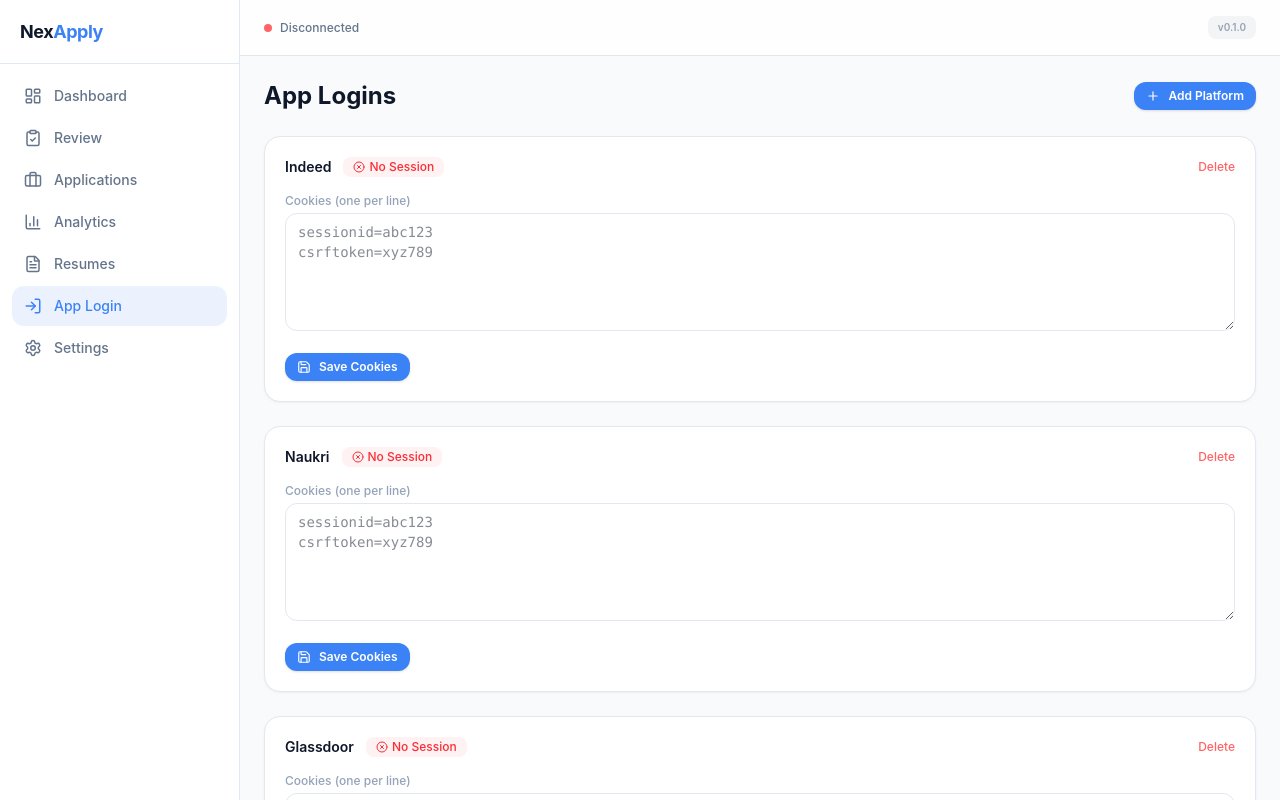
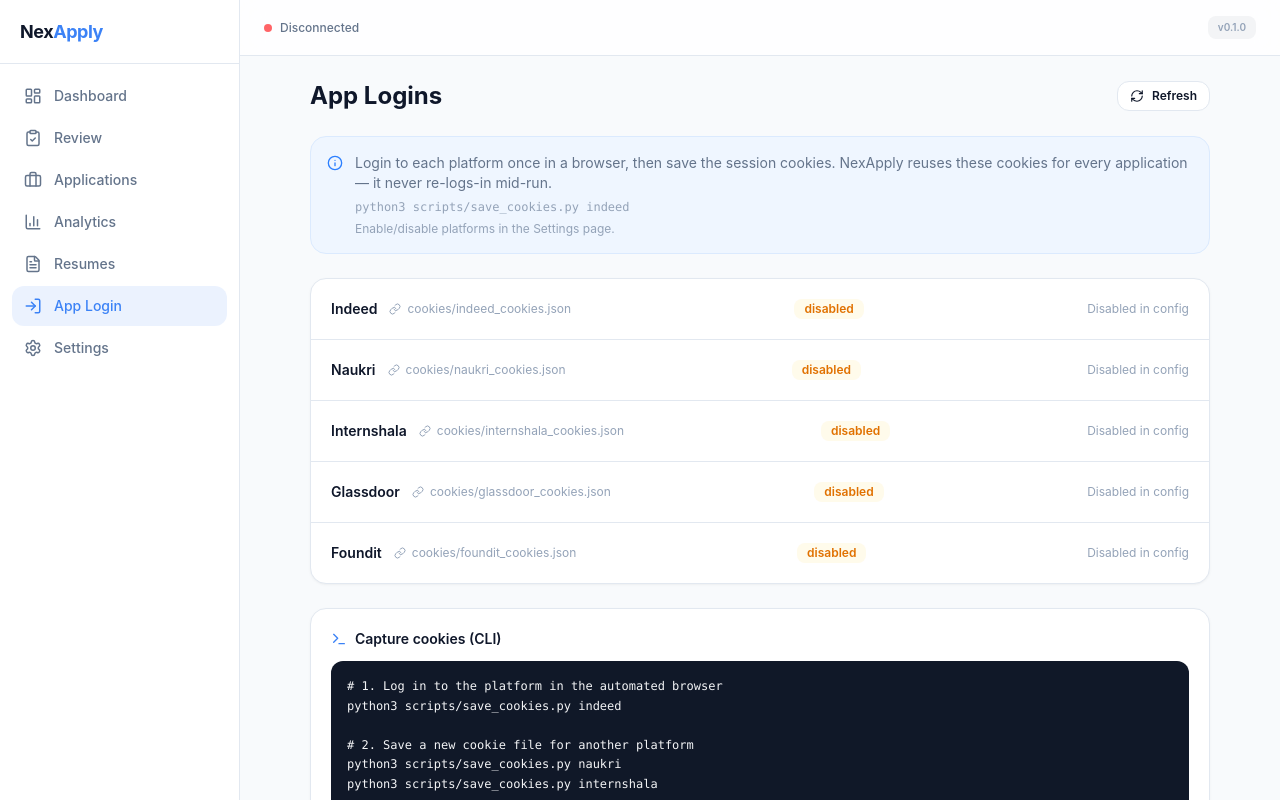
Before and after one commit to AyushSinghRana15/NexApply, a React (Vite) app in the folder frontend/: page /apps in a window 1280 px wide. Shown: the top 800 px of the page. Built offline with nearby package versions, Linux system fonts and the light colour scheme; no server answers.

Commit message:
fix Settings config contract (nested tailor/guard/fleet/autonomy keys), Apps now read-only session status page backed by /api/cookies/status

```diff
--- a/frontend/src/pages/Apps.tsx
+++ b/frontend/src/pages/Apps.tsx
@@ -1,188 +1,113 @@
-import { useState, useEffect } from "react";
-import { useQueryClient } from "@tanstack/react-query";
+import { useQuery } from "@tanstack/react-query";
+import { fetchCookieStatus } from "@/api/client";
 import { useConfig } from "@/hooks/useQueries";
-import { toast } from "@/components/common/Toast";
-import { updateConfig } from "@/api/client";
-import { Button } from "@/components/ui";
-import { CheckCircle, XCircle, Plus, X, Save } from "lucide-react";
+import { Badge, Button } from "@/components/ui";
+import { CheckCircle, XCircle, Info, Terminal, RefreshCw, Link as LinkIcon } from "lucide-react";
 import { cn } from "@/lib/utils";
 
-interface AppConfig {
-  platforms?: Record<string, { enabled?: boolean; cookie_valid?: boolean; cookies?: string[]; headless?: boolean; max_concurrent?: number }>;
-}
-
-const PLATFORM_INFO: Record<string, { label: string; placeholder: string }> = {
-  indeed: { label: "Indeed", placeholder: "user@example.com" },
-  naukri: { label: "Naukri", placeholder: "user@example.com" },
-  glassdoor: { label: "Glassdoor", placeholder: "user@example.com" },
-  foundit: { label: "Foundit", placeholder: "user@example.com" },
-  internshala: { label: "Internshala", placeholder: "user@example.com" },
+const PLATFORM_INFO: Record<string, { label: string; file: string }> = {
+  indeed: { label: "Indeed", file: "cookies/indeed_cookies.json" },
+  naukri: { label: "Naukri", file: "cookies/naukri_cookies.json" },
+  internshala: { label: "Internshala", file: "cookies/internshala_cookies.json" },
+  glassdoor: { label: "Glassdoor", file: "cookies/glassdoor_cookies.json" },
+  foundit: { label: "Foundit", file: "cookies/foundit_cookies.json" },
 };
 
 export function Apps() {
   const { data: config } = useConfig();
-  const queryClient = useQueryClient();
-  const [loading, setLoading] = useState<Record<string, boolean>>({});
-  const [editingCookies, setEditingCookies] = useState<Record<string, string[]>>({});
-  const [showAddPlatform, setShowAddPlatform] = useState(false);
-  const [newPlatformKey, setNewPlatformKey] = useState("");
-  const [newPlatformLabel, setNewPlatformLabel] = useState("");
+  const { data: status, refetch, isFetching } = useQuery({
+    queryKey: ["cookies/status"],
+    queryFn: fetchCookieStatus,
+  });
 
-  const platforms = (config as AppConfig | undefined)?.platforms;
+  const platforms = (config as Record<string, any> | undefined)?.platforms ?? {};
 
-  useEffect(() => {
-    if (platforms) {
-      const initial: Record<string, string[]> = {};
-      Object.entries(platforms).forEach(([key, val]) => {
-        initial[key] = val.cookies ?? [];
+  const entries = Object.keys(PLATFORM_INFO).map((key) => {
+    const cfgEnabled = Boolean(platforms[key]);
+    const s = status?.platforms?.[key];
+    return { key, ...PLATFORM_INFO[key], cfgEnabled, ...(s ?? {}) };
   });
-      setEditingCookies(initial);
-    }
-  }, [platforms]);
-
-  const handleSaveCookies = async (platformKey: string) => {
-    setLoading((p) => ({ ...p, [`${platformKey}_save`]: true }));
-    try {
-      const newPlatforms = { ...platforms, [platformKey]: { ...(platforms?.[platformKey] ?? {}), cookies: editingCookies[platformKey] ?? [] } };
-      await updateConfig({ platforms: newPlatforms });
-      queryClient.invalidateQueries({ queryKey: ["config"] });
-      toast.getState().add("success", `${platformKey} cookies saved`);
-    } catch (e: any) {
-      toast.getState().add("error", e?.message || "Failed to save cookies");
-    } finally {
-      setLoading((p) => ({ ...p, [`${platformKey}_save`]: false }));
-    }
-  };
-
-  const handleAddPlatform = async () => {
-    if (!newPlatformKey.trim()) return;
-    const key = newPlatformKey.trim().toLowerCase().replace(/\s+/g, "_");
-    const newPlatforms = {
-      ...platforms,
-      [key]: { enabled: true, cookies: [], headless: true, max_concurrent: 1 },
-    };
-    try {
-      await updateConfig({ platforms: newPlatforms });
-      queryClient.invalidateQueries({ queryKey: ["config"] });
-      setEditingCookies((p) => ({ ...p, [key]: [] }));
-      setNewPlatformKey("");
-      setNewPlatformLabel("");
-      setShowAddPlatform(false);
-      toast.getState().add("success", `Added platform: ${key}`);
-    } catch {
-      toast.getState().add("error", "Failed to add platform");
-    }
-  };
-
-  const handleDeletePlatform = async (platformKey: string) => {
-    if (!window.confirm(`Delete ${platformKey}?`)) return;
-    const newPlatforms = { ...platforms };
-    delete newPlatforms[platformKey];
-    try {
-      await updateConfig({ platforms: newPlatforms });
-      queryClient.invalidateQueries({ queryKey: ["config"] });
-      toast.getState().add("success", `Deleted ${platformKey}`);
-    } catch {
-      toast.getState().add("error", "Failed to delete platform");
-    }
-  };
 
   return (
-    <div className="max-w-[1100px] mx-auto space-y-6">
+    <div className="max-w-[900px] mx-auto space-y-6">
       <div className="flex items-center justify-between">
         <h1 className="text-2xl font-bold">App Logins</h1>
-        <Button variant="primary" size="sm" onClick={() => setShowAddPlatform(true)}>
-          <Plus size={14} /> Add Platform
+        <Button variant="secondary" size="sm" onClick={() => refetch()} disabled={isFetching}>
+          <RefreshCw size={14} className={cn(isFetching && "animate-spin")} /> Refresh
         </Button>
       </div>
 
-      {showAddPlatform && (
-        <div className="bg-white rounded-2xl border border-border p-5 soft-shadow animate-fade-in space-y-4">
-          <div className="flex items-center justify-between">
-            <h3 className="text-sm font-semibold">Add New Platform</h3>
-            <button onClick={() => setShowAddPlatform(false)} className="text-text-muted hover:text-text-primary transition-colors">
-              <X size={16} />
-            </button>
-          </div>
-          <div className="grid grid-cols-1 sm:grid-cols-2 gap-4">
-            <div>
-              <label className="text-xs font-medium text-text-muted block mb-1">Platform key (lowercase, underscore)</label>
-              <input
-                type="text"
-                value={newPlatformKey}
-                onChange={(e) => setNewPlatformKey(e.target.value)}
-                placeholder="e.g. linkedin, wellfound, cutshort"
-                className="w-full px-3 py-2 text-sm bg-surface border border-border rounded-xl focus:ring-2 focus:ring-accent/20 outline-none"
-              />
-            </div>
-            <div>
-              <label className="text-xs font-medium text-text-muted block mb-1">Display label</label>
-              <input
-                type="text"
-                value={newPlatformLabel}
-                onChange={(e) => setNewPlatformLabel(e.target.value)}
-                placeholder="e.g. LinkedIn"
-                className="w-full px-3 py-2 text-sm bg-surface border border-border rounded-xl focus:ring-2 focus:ring-accent/20 outline-none"
-              />
+      <div className="bg-blue-50 border border-blue-100 rounded-2xl p-4 flex gap-3 items-start">
+        <Info size={16} className="text-blue-500 mt-0.5 shrink-0" />
+        <div className="text-sm text-text-secondary space-y-1.5">
+          <p>
+            Login to each platform once in a browser, then save the session cookies. NexApply reuses
+            these cookies for every application — it never re-logs-in mid-run.
+          </p>
+          <p className="font-mono text-xs text-text-muted">
+            python3 scripts/save_cookies.py indeed
+          </p>
+          <p className="text-xs text-text-muted">
+            Enable/disable platforms in the Settings page.
+          </p>
         </div>
       </div>
-          <Button variant="primary" size="sm" onClick={handleAddPlatform} disabled={!newPlatformKey.trim()}>
-            <Plus size={14} /> Add
-          </Button>
+
+      <div className="bg-white rounded-2xl border border-border divide-y divide-border soft-shadow">
+        {entries.map(({ key, label, file, cfgEnabled, loaded, last_captured, enabled }) => {
+          const platformEnabled = cfgEnabled && Boolean(enabled);
+          return (
+            <div key={key} className="p-5 flex items-center justify-between gap-4">
+              <div className="flex items-center gap-3">
+                <span className="font-semibold text-sm">{label}</span>
+                <div className="hidden sm:flex items-center gap-1.5 text-text-muted text-xs">
+                  <LinkIcon size={12} />
+                  {file}
                 </div>
-      )}
-
-      {Object.entries(PLATFORM_INFO).map(([key, info]) => {
-        const p = platforms?.[key];
-        const isCookieValid = p?.cookie_valid ?? false;
-        const isSaving = loading[`${key}_save`] ?? false;
-
-        return (
-          <div key={key} className="bg-white rounded-2xl border border-border p-5 soft-shadow space-y-4 animate-fade-in">
-            <div className="flex items-center justify-between">
-              <div className="flex items-center gap-3">
-                <span className="text-sm font-semibold">{info.label}</span>
-                <span className={cn(
-                  "text-xs font-medium px-2.5 py-0.5 rounded-lg flex items-center gap-1",
-                  isCookieValid ? "bg-green-50 text-green-600" : "bg-red-50 text-red-500"
-                )}>
-                  {isCookieValid ? <CheckCircle size={12} /> : <XCircle size={12} />}
-                  {isCookieValid ? "Session Active" : "No Session"}
-                </span>
-              </div>
-              <button
-                onClick={() => handleDeletePlatform(key)}
-                className="text-xs text-red-400 hover:text-red-600 font-medium transition-colors"
-              >
-                Delete
-              </button>
               </div>
 
-            <div>
-              <label className="text-xs font-medium text-text-muted block mb-1">Cookies (one per line)</label>
-              <textarea
-                value={(editingCookies[key] ?? []).join("\n")}
-                onChange={(e) => setEditingCookies((prev) => ({
-                  ...prev,
-                  [key]: e.target.value.split("\n").filter((s) => s.trim()),
-                }))}
-                placeholder={"sessionid=abc123\ncsrftoken=xyz789"}
-                rows={5}
-                className="w-full px-3 py-2 text-sm font-mono bg-surface border border-border rounded-xl focus:ring-2 focus:ring-accent/20 outline-none"
-              />
+              <div className="flex items-center gap-2">
+                {!platformEnabled && <Badge variant="warning">disabled</Badge>}
+                {platformEnabled && loaded && (
+                  <Badge variant="success">
+                    <CheckCircle size={12} /> Session Active
+                  </Badge>
+                )}
+                {platformEnabled && !loaded && (
+                  <Badge variant="danger">
+                    <XCircle size={12} /> No Session
+                  </Badge>
+                )}
               </div>
 
-            <Button
-              variant="primary"
-              size="sm"
-              onClick={() => handleSaveCookies(key)}
-              disabled={isSaving}
-            >
-              <Save size={14} /> {isSaving ? "Saving..." : "Save Cookies"}
-            </Button>
+              <div className="text-right text-xs text-text-muted hidden md:block">
+                {last_captured
+                  ? `Saved ${new Date(last_captured).toLocaleDateString()} ${new Date(last_captured).toLocaleTimeString([], { hour: "2-digit", minute: "2-digit" })}`
+                  : platformEnabled
+                    ? "Capture cookies to enable"
+                    : "Disabled in config"}
+              </div>
             </div>
           );
         })}
       </div>
+
+      <div className="bg-surface rounded-2xl border border-border p-5 space-y-3 soft-shadow">
+        <div className="flex items-center gap-2">
+          <Terminal size={16} className="text-accent" />
+          <h3 className="text-sm font-semibold">Capture cookies (CLI)</h3>
+        </div>
+        <pre className="text-xs font-mono bg-gray-900 text-gray-100 rounded-xl p-4 overflow-x-auto leading-relaxed">
+{`# 1. Log in to the platform in the automated browser
+python3 scripts/save_cookies.py indeed
+
+# 2. Save a new cookie file for another platform
+python3 scripts/save_cookies.py naukri
+python3 scripts/save_cookies.py internshala
+
+# Cookies are stored in cookies/<platform>_cookies.json`}
+        </pre>
+      </div>
+    </div>
   );
 }
--- a/frontend/src/pages/Settings.tsx
+++ b/frontend/src/pages/Settings.tsx
@@ -7,18 +7,23 @@
 import { Save } from "lucide-react";
 import { cn } from "@/lib/utils";
 
-type Platforms = Record<string, { enabled?: boolean; headless?: boolean; max_concurrent?: number; cookies?: string[] }>;
+interface SettingsForm {
+  tailor: { min_match_score: number };
+  guard: { review_timeout_seconds: number };
+  fleet: { human_delay_max: number };
+  autonomy: { mode: "full" | "supervised" | "manual" };
+  platforms: Record<string, boolean>;
+}
 
-interface AppConfig {
-  min_match_score?: number;
-  max_applications_per_run?: number;
-  review_timeout_seconds?: number;
-  auto_apply_enabled?: boolean;
-  application_delay_seconds?: number;
-  platforms?: Platforms;
-  agent_wakeup_interval_seconds?: number;
-  notification?: Record<string, boolean>;
-}
+const PLATFORM_KEYS = ["indeed", "glassdoor", "foundit", "internshala", "naukri"];
+
+const PLATFORM_LABELS: Record<string, string> = {
+  indeed: "Indeed",
+  glassdoor: "Glassdoor",
+  foundit: "Foundit",
+  internshala: "Internshala",
+  naukri: "Naukri",
+};
 
 function Toggle({ checked, onChange, label }: { checked: boolean; onChange: (v: boolean) => void; label: string }) {
   return (
@@ -43,31 +48,42 @@
 export function Settings() {
   const { data: config, isLoading } = useConfig();
   const queryClient = useQueryClient();
-  const [form, setForm] = useState<AppConfig>({});
-  const [platforms, setPlatforms] = useState<Platforms>({});
+  const [form, setForm] = useState<SettingsForm>({
+    tailor: { min_match_score: 70 },
+    guard: { review_timeout_seconds: 300 },
+    fleet: { human_delay_max: 0.8 },
+    autonomy: { mode: "full" },
+    platforms: {},
+  });
   const [isSaving, setIsSaving] = useState(false);
   const [hasChanges, setHasChanges] = useState(false);
 
   useEffect(() => {
     if (config) {
-      setForm(config as AppConfig);
-      setPlatforms((config as AppConfig).platforms ?? {});
+      const c: Record<string, any> = config as Record<string, any>;
+      setForm({
+        tailor: {
+          min_match_score: c?.tailor?.min_match_score ?? 70,
+        },
+        guard: {
+          review_timeout_seconds: c?.guard?.review_timeout_seconds ?? 300,
+        },
+        fleet: {
+          human_delay_max: c?.fleet?.human_delay_max ?? 0.8,
+        },
+        autonomy: {
+          mode: c?.autonomy?.mode === "manual" ? "manual" : c?.autonomy?.mode === "supervised" ? "supervised" : "full",
+        },
+        platforms: ({ ...(c?.platforms ?? {}) }),
+      });
       setHasChanges(false);
     }
   }, [config]);
 
-  const platformsConfig: { key: string; label: string }[] = [
-    { key: "indeed", label: "Indeed" },
-    { key: "naukri", label: "Naukri" },
-    { key: "glassdoor", label: "Glassdoor" },
-    { key: "foundit", label: "Foundit" },
-    { key: "internshala", label: "Internshala" },
-  ];
-
   const handleSave = async () => {
     setIsSaving(true);
     try {
-      await updateConfig({ ...form, platforms });
+      await updateConfig(form as unknown as Record<string, unknown>);
       queryClient.invalidateQueries({ queryKey: ["config"] });
       setHasChanges(false);
       toast.getState().add("success", "Configuration saved");
@@ -81,6 +97,8 @@
   if (isLoading) {
     return <div className="text-center py-20 text-text-muted text-sm">Loading configuration...</div>;
   }
+
+  const autoApply = form.autonomy.mode === "full";
 
   return (
     <div className="max-w-[900px] mx-auto space-y-6">
@@ -99,86 +117,84 @@
 
           <div>
             <label className="text-sm font-medium block mb-2">
-              Min match score: <span className="text-accent font-bold">{form.min_match_score ?? 60}%</span>
+              Min match score: <span className="text-accent font-bold">{form.tailor.min_match_score}%</span>
             </label>
             <input
               type="range"
               min={0}
               max={100}
-              value={form.min_match_score ?? 60}
-              onChange={(e) => { setForm({ ...form, min_match_score: +e.target.value }); setHasChanges(true); }}
+              value={form.tailor.min_match_score}
+              onChange={(e) => { setForm((f) => ({ ...f, tailor: { ...f.tailor, min_match_score: +e.target.value } })); setHasChanges(true); }}
               className="w-full accent-accent h-1.5 bg-gray-200 rounded-full appearance-none cursor-pointer"
             />
           </div>
 
           <div>
             <label className="text-sm font-medium block mb-2">
-              Review timeout: <span className="text-accent font-bold">{form.review_timeout_seconds ?? 300}s</span>
+              Review timeout: <span className="text-accent font-bold">{form.guard.review_timeout_seconds}s</span>
             </label>
             <input
               type="range"
               min={60}
               max={1200}
               step={60}
-              value={form.review_timeout_seconds ?? 300}
-              onChange={(e) => { setForm({ ...form, review_timeout_seconds: +e.target.value }); setHasChanges(true); }}
+              value={form.guard.review_timeout_seconds}
+              onChange={(e) => { setForm((f) => ({ ...f, guard: { ...f.guard, review_timeout_seconds: +e.target.value } })); setHasChanges(true); }}
               className="w-full accent-accent h-1.5 bg-gray-200 rounded-full appearance-none cursor-pointer"
             />
           </div>
 
           <div>
             <label className="text-sm font-medium block mb-2">
-              App delay: <span className="text-accent font-bold">{form.application_delay_seconds ?? 5}s</span>
+              Human-like delay: <span className="text-accent font-bold">{form.fleet.human_delay_max}s</span>
             </label>
             <input
               type="range"
-              min={0}
-              max={30}
-              value={form.application_delay_seconds ?? 5}
-              onChange={(e) => { setForm({ ...form, application_delay_seconds: +e.target.value }); setHasChanges(true); }}
+              min={0.1}
+              max={5}
+              step={0.1}
+              value={form.fleet.human_delay_max}
+              onChange={(e) => { setForm((f) => ({ ...f, fleet: { ...f.fleet, human_delay_max: +e.target.value } })); setHasChanges(true); }}
               className="w-full accent-accent h-1.5 bg-gray-200 rounded-full appearance-none cursor-pointer"
             />
           </div>
 
           <Toggle
-            checked={form.auto_apply_enabled ?? false}
-            onChange={(v) => { setForm({ ...form, auto_apply_enabled: v }); setHasChanges(true); }}
-            label="Auto-apply"
+            checked={autoApply}
+            onChange={(v) => { setForm((f) => ({ ...f, autonomy: { mode: v ? "full" : "supervised" } })); setHasChanges(true); }}
+            label="Auto-apply (full autonomy)"
           />
+          <p className="text-xs text-text-muted">
+            Off = supervised mode — every application pauses for human review.
+          </p>
         </div>
 
         <div className="bg-white rounded-2xl border border-border p-5 space-y-5 soft-shadow animate-fade-in">
           <h3 className="text-xs font-semibold text-text-muted uppercase tracking-wider">Platforms</h3>
-          {platformsConfig.map(({ key, label }) => {
-            const p = platforms[key] ?? {};
+          {PLATFORM_KEYS.map((key) => {
+            const enabled = form.platforms[key] ?? false;
             return (
               <div key={key} className="flex items-center justify-between py-2 border-b border-border-light last:border-0">
                 <div className="flex items-center gap-3">
-                  <span className="font-medium text-sm">{label}</span>
-                  <div className="flex gap-1.5 text-[10px] font-medium uppercase tracking-wide">
-                    <span className={p.headless !== false ? "text-green-500 bg-green-50 px-2 py-0.5 rounded-lg" : "text-gray-400 bg-gray-100 px-2 py-0.5 rounded-lg"}>
-                      {p.headless !== false ? "headless" : "headed"}
-                    </span>
-                    <span className="text-text-muted bg-gray-100 px-2 py-0.5 rounded-lg">
-                      max {p.max_concurrent ?? 1}
-                    </span>
-                  </div>
+                  <span className="font-medium text-sm">{PLATFORM_LABELS[key] ?? key}</span>
+                  <span className={cn(
+                    "text-[10px] font-medium uppercase tracking-wide px-2 py-0.5 rounded-lg",
+                    enabled ? "text-green-600 bg-green-50" : "text-gray-400 bg-gray-100"
+                  )}>
+                    {enabled ? "on" : "off"}
+                  </span>
                 </div>
-                <div
-                  onClick={() => { setPlatforms({ ...platforms, [key]: { ...p, enabled: !p.enabled } }); setHasChanges(true); }}
-                  className={cn(
-                    "w-10 h-5 rounded-full relative transition-colors cursor-pointer",
-                    p.enabled ? "bg-accent" : "bg-gray-300"
-                  )}
-                >
-                  <div className={cn(
-                    "absolute top-0.5 w-4 h-4 bg-white rounded-full shadow transition-transform",
-                    p.enabled ? "translate-x-5" : "translate-x-0.5"
-                  )} />
-                </div>
+                <Toggle
+                  checked={enabled}
+                  onChange={(v) => { setForm((f) => ({ ...f, platforms: { ...f.platforms, [key]: v } })); setHasChanges(true); }}
+                  label=""
+                />
               </div>
             );
           })}
+          <p className="text-xs text-text-muted">
+            Only platforms with an enabled watcher + worker + cookies will process jobs.
+          </p>
         </div>
       </div>
     </div>
--- a/frontend/src/types/index.ts
+++ b/frontend/src/types/index.ts
@@ -166,11 +166,9 @@
 export type PlatformName = "naukri" | "indeed" | "glassdoor" | "foundit" | "internshala";
 
 export interface CookieStatus {
-  platform: PlatformName;
-  label: string;
-  description: string;
+  enabled: boolean;
   loaded: boolean;
-  last_captured?: string;
+  last_captured?: string | null;
 }
 
 export type ReviewPayloadInput = Partial<ReviewPayload> & {
```
Also changed, not shown: frontend/src/api/client.ts (+1 -11 lines), 2 other files (tests, documents, lock files or other folders). Lines whose indentation alone changed are shown as unchanged.
